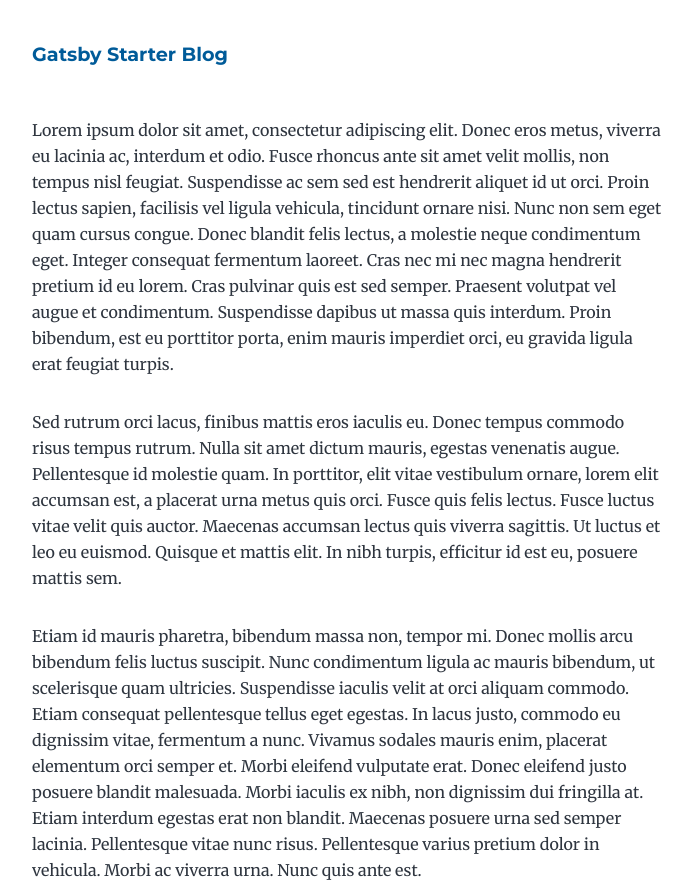
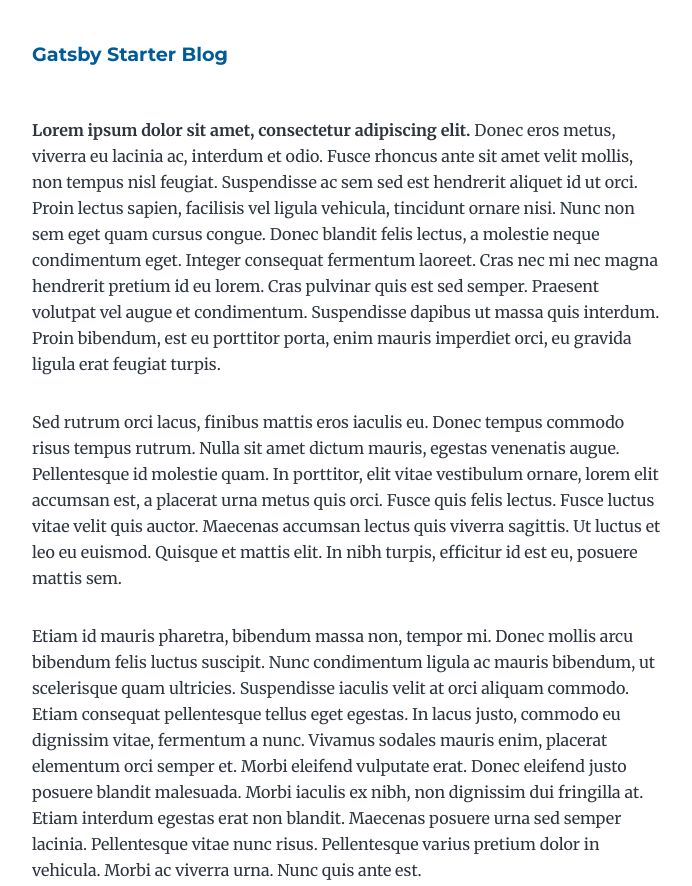
Before and after one commit to Valideas/nextepm, a Gatsby site: page /Planning/ in a window 1280 px wide. Shown: the top 886 px of the page, without its empty margins (292-984 px from the left). Built offline with nearby package versions, Linux system fonts and the light colour scheme; Gatsby itself is replaced by a stand-in of ours.

Commit message:
Update index.md

```diff
--- a/content/blog/Planning/index.md
+++ b/content/blog/Planning/index.md
@@ -1,4 +1,4 @@
-Lorem ipsum dolor sit amet, consectetur adipiscing elit. Donec eros metus, viverra eu lacinia ac, interdum et odio. Fusce rhoncus ante sit amet velit mollis, non tempus nisl feugiat. Suspendisse ac sem sed est hendrerit aliquet id ut orci. Proin lectus sapien, facilisis vel ligula vehicula, tincidunt ornare nisi. Nunc non sem eget quam cursus congue. Donec blandit felis lectus, a molestie neque condimentum eget. Integer consequat fermentum laoreet. Cras nec mi nec magna hendrerit pretium id eu lorem. Cras pulvinar quis est sed semper. Praesent volutpat vel augue et condimentum. Suspendisse dapibus ut massa quis interdum. Proin bibendum, est eu porttitor porta, enim mauris imperdiet orci, eu gravida ligula erat feugiat turpis.
+<B>Lorem ipsum dolor sit amet, consectetur adipiscing elit.</B> Donec eros metus, viverra eu lacinia ac, interdum et odio. Fusce rhoncus ante sit amet velit mollis, non tempus nisl feugiat. Suspendisse ac sem sed est hendrerit aliquet id ut orci. Proin lectus sapien, facilisis vel ligula vehicula, tincidunt ornare nisi. Nunc non sem eget quam cursus congue. Donec blandit felis lectus, a molestie neque condimentum eget. Integer consequat fermentum laoreet. Cras nec mi nec magna hendrerit pretium id eu lorem. Cras pulvinar quis est sed semper. Praesent volutpat vel augue et condimentum. Suspendisse dapibus ut massa quis interdum. Proin bibendum, est eu porttitor porta, enim mauris imperdiet orci, eu gravida ligula erat feugiat turpis.
 
 Sed rutrum orci lacus, finibus mattis eros iaculis eu. Donec tempus commodo risus tempus rutrum. Nulla sit amet dictum mauris, egestas venenatis augue. Pellentesque id molestie quam. In porttitor, elit vitae vestibulum ornare, lorem elit accumsan est, a placerat urna metus quis orci. Fusce quis felis lectus. Fusce luctus vitae velit quis auctor. Maecenas accumsan lectus quis viverra sagittis. Ut luctus et leo eu euismod. Quisque et mattis elit. In nibh turpis, efficitur id est eu, posuere mattis sem.
 
```
